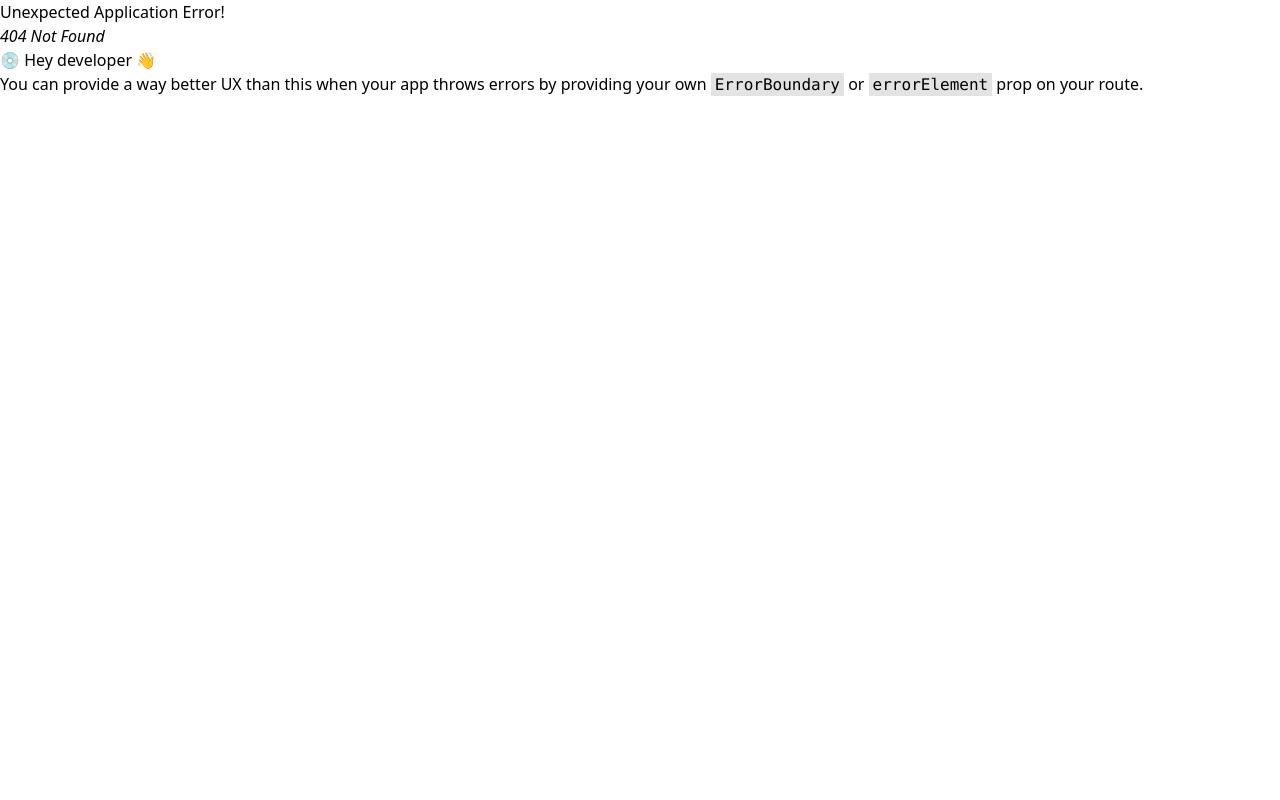
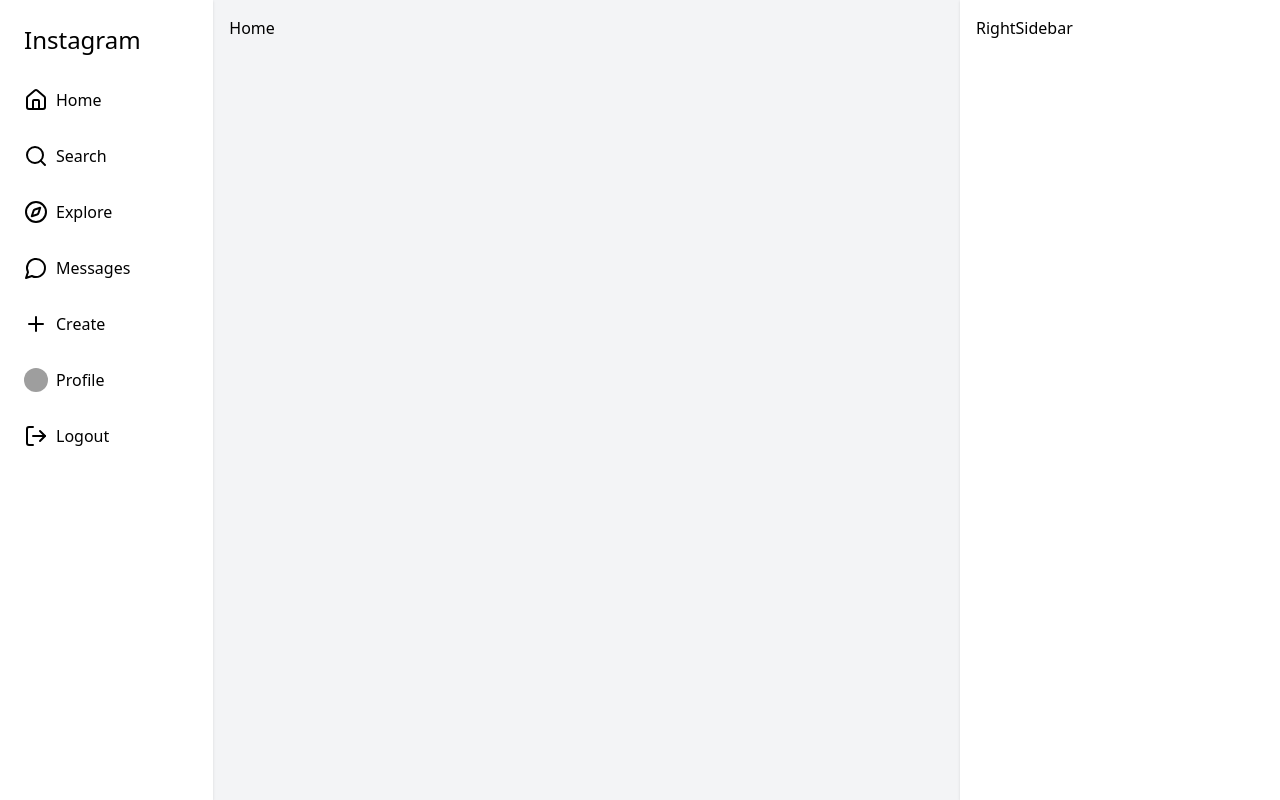
Before and after one commit to JayeshYadav07/Instagram-clone, a React (Vite) app in the folder Frontend/: page /home in a window 1280 px wide. Before the commit this address had no page. Built offline with nearby package versions, Linux system fonts and the light colour scheme; grey boxes are pictures that could not be loaded.

Commit message:
Layout created

```diff
--- a/Frontend/src/App.jsx
+++ b/Frontend/src/App.jsx
@@ -13,6 +13,10 @@ export default function App() {
 					index: true,
 					element: <Home />,
 				},
+				{
+					path: "/home",
+					element: <Home />,
+				},
 			],
 		},
 		{
--- a/Frontend/src/components/LeftSidebar.jsx
+++ b/Frontend/src/components/LeftSidebar.jsx
@@ -1,17 +1,57 @@
+import axios from "axios";
 import SidebarItem from "./SidebarItem";
 import sidebarItem from "@/utils/sidebarItems";
+import { API_URL, TOAST_OPTION } from "@/utils/constant";
+import { toast } from "sonner";
+import { useNavigate } from "react-router-dom";
 
 function LeftSidebar() {
+	const navigate = useNavigate();
+	const handleLogout = async () => {
+		try {
+			const response = await axios.get(`${API_URL}/user/logout`, {
+				withCredentials: true,
+			});
+
+			if (response.data.success) {
+				toast.success(response.data.message, TOAST_OPTION);
+				navigate("/login");
+			} else {
+				toast.error(response.data.message, TOAST_OPTION);
+			}
+		} catch (error) {
+			toast.error(
+				error.response.data.message || error.message,
+				TOAST_OPTION
+			);
+		}
+	};
+	const handleClick = (title) => {
+		if (title === "Logout") {
+			return handleLogout();
+		} else {
+			navigate(`/${title.toLowerCase()}`);
+		}
+	};
 	return (
-		<div className="border-r-2 border-gray-500 h-full px-2 py-4">
+		<div className="hidden md:block md:w-1/4 lg:w-1/5 xl:w-1/6 bg-white p-4 shadow">
 			<div>
-				<h1 className="text-2xl font-normal p-2 cursor-pointer mb-4">
+				<h1
+					className="text-2xl font-normal p-2 cursor-pointer mb-4"
+					onClick={() => navigate("/")}
+				>
 					Instagram
 				</h1>
 			</div>
 			<div className="flex flex-col gap-4">
 				{sidebarItem.map((item) => {
-					return <SidebarItem key={item.id} {...item} />;
+					return (
+						<SidebarItem
+							onClick={() => handleClick(item.title)}
+							key={item.id}
+							{...item}
+						/>
+					);
 				})}
 			</div>
 		</div>
--- /dev/null
+++ b/Frontend/src/components/RightSidebar.jsx
@@ -0,0 +1,11 @@
+import React from "react";
+
+function RightSidebar() {
+	return (
+		<div className="hidden xl:block xl:w-1/4 bg-white p-4 shadow">
+			RightSidebar
+		</div>
+	);
+}
+
+export default RightSidebar;
--- a/Frontend/src/components/SidebarItem.jsx
+++ b/Frontend/src/components/SidebarItem.jsx
@@ -1,6 +1,9 @@
-export default function SidebarItem({ icon, title }) {
+export default function SidebarItem({ icon, title, onClick }) {
 	return (
-		<div className="flex items-center gap-2 p-2 rounded cursor-pointer hover:bg-gray-100">
+		<div
+			className="flex items-center gap-2 p-2 rounded cursor-pointer hover:bg-gray-100"
+			onClick={onClick}
+		>
 			{icon} <span>{title}</span>
 		</div>
 	);
--- a/Frontend/src/layout/MainLayout.jsx
+++ b/Frontend/src/layout/MainLayout.jsx
@@ -1,16 +1,16 @@
 import LeftSidebar from "@/components/LeftSidebar";
+import RightSidebar from "@/components/RightSidebar";
 import React from "react";
 import { Outlet } from "react-router-dom";
 
 function MainLayout() {
 	return (
-		<div className="grid grid-cols-6">
-			<div className="col-span-1 h-screen">
-				<LeftSidebar />
-			</div>
-			<div className="col-span-5">
+		<div className="flex min-h-screen bg-gray-100">
+			<LeftSidebar />
+			<div className="flex-grow p-4">
 				<Outlet />
 			</div>
+			<RightSidebar />
 		</div>
 	);
 }
```
